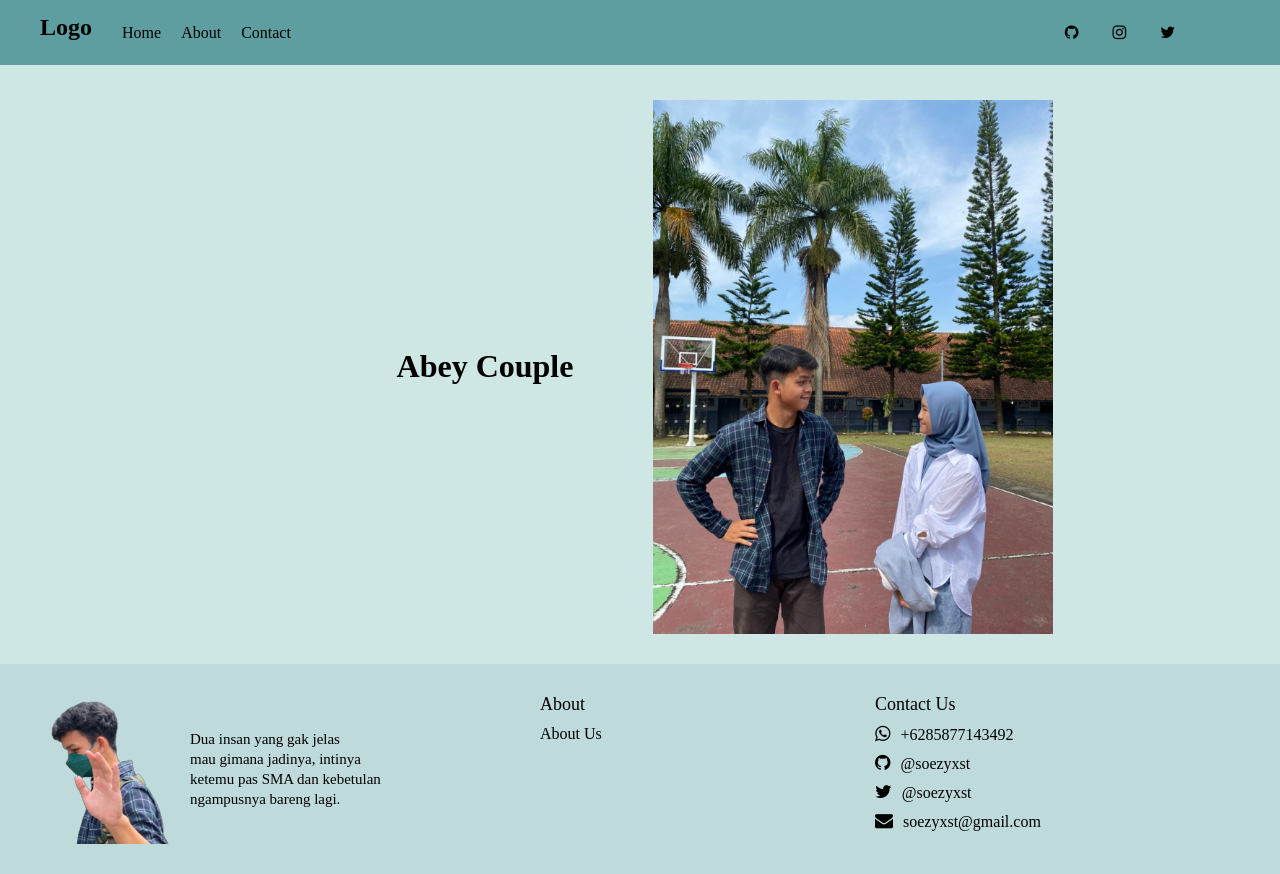
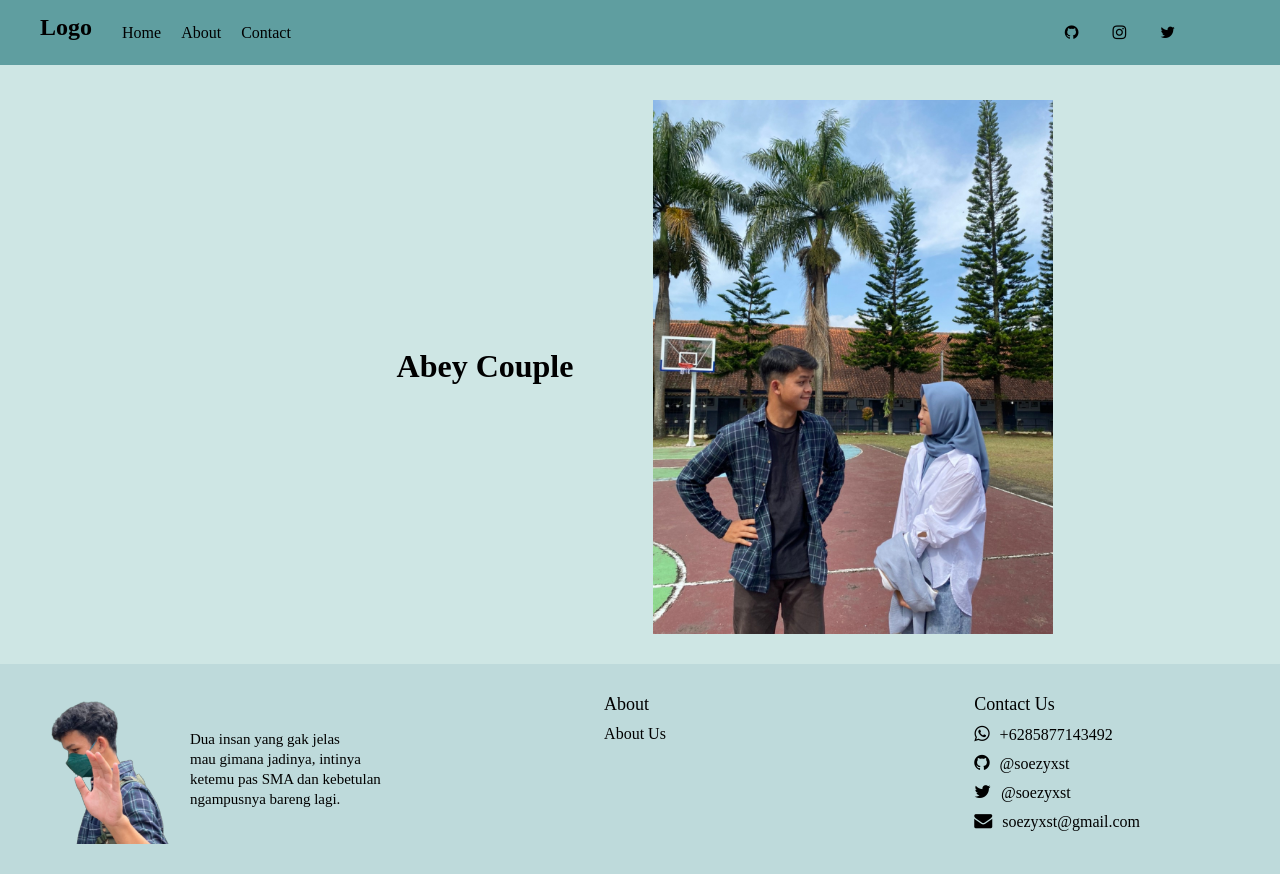
Before and after one commit to soezyxst/acabey, a plain HTML site: page index.html in a window 1280 px wide. Drawn offline with Linux system fonts and the light colour scheme.

Commit message:
Update index.html

```diff
--- a/index.html
+++ b/index.html
@@ -37,7 +37,7 @@
     </div>
     <footer>
       <nav>
-        <div style="display: flex; align-items: center; width: 40%">
+        <div style="display: flex; align-items: center;">
           <img src="assets/images/adi.png" width="150px" alt="" />
           <p style="font-size: 15px; padding-left: 10px; line-height: 20px">
             Dua insan yang gak jelas<br />
@@ -45,14 +45,14 @@
             ngampusnya bareng lagi.<br>
           </p>
         </div>
-        <div style="width: 25%">
-          <ol style="padding-right: 30px">
+        <div>
+          <ol>
             <li style="font-size: 18px">About</li>
             <li><a href="" class="oo">About Us</a></li>
           </ol>
         </div>
-        <div style="width: 35%">
-          <ol style="padding-right: 75px">
+        <div style="padding-right: 100px; padding-left: 75px;">
+          <ol>
             <li style="font-size: 18px">Contact Us</li>
             <li>
               <a href="" class="oo"
```
